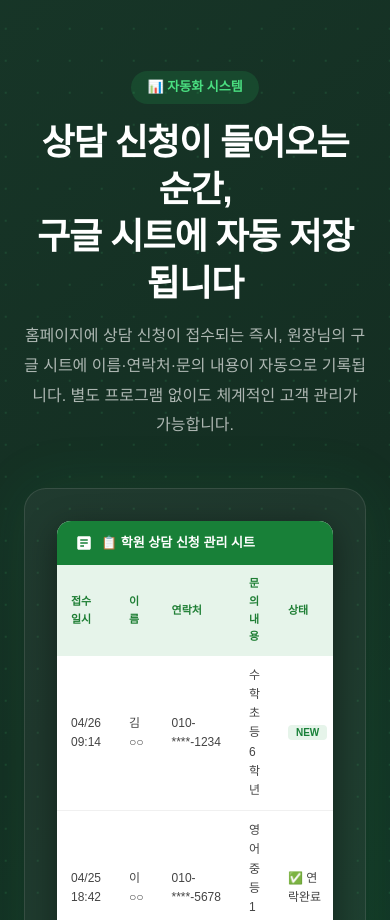
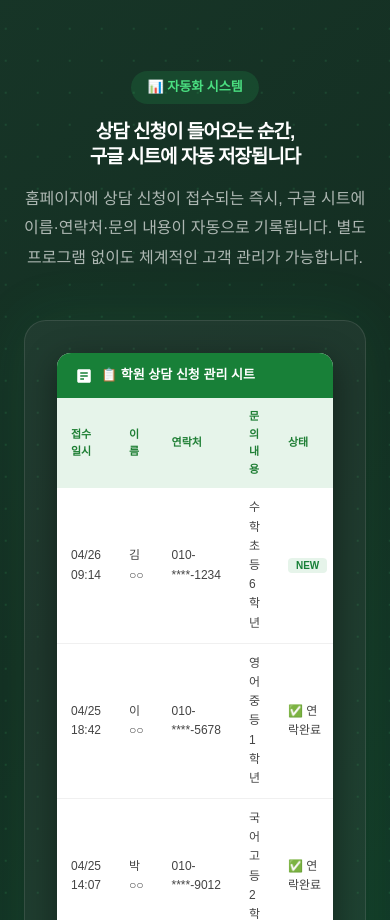
Before and after one commit to esen-pages/mypage, a plain HTML site: page index.html in a window 390 px wide. Shown: the part 6300-7220 px from the top of the page. Drawn offline with Linux system fonts and the light colour scheme.

Commit message:
모바일 반응형 수정

```diff
--- a/index.html
+++ b/index.html
@@ -299,7 +299,7 @@
                 구글 시트에 자동 저장됩니다
             </h2>
             <p>
-                홈페이지에 상담 신청이 접수되는 즉시, 원장님의 구글 시트에 이름·연락처·문의 내용이 자동으로 기록됩니다. 별도 프로그램 없이도 체계적인 고객 관리가 가능합니다.
+                홈페이지에 상담 신청이 접수되는 즉시, 구글 시트에 이름·연락처·문의 내용이 자동으로 기록됩니다. 별도 프로그램 없이도 체계적인 고객 관리가 가능합니다.
             </p>
         </div>
 
--- a/style.css
+++ b/style.css
@@ -1352,7 +1352,7 @@ footer {
     .auto-arrow { display: none; }
     .pricing-grid { grid-template-columns: 1fr; }
 
-    .service-info-text .section-title { font-size: 24px; }
+    .service-info-head .section-title { font-size: 22px; }
     .section-title { font-size: 28px; }
     .final-cta h2 { font-size: 28px; }
     .footer-inner { flex-direction: column; text-align: center; }
@@ -1375,7 +1375,7 @@ footer {
     .title-bottom em { font-size: 1.1em; }
     .hero-subtitle { font-size: 14px; }
 
-    .service-info-text .section-title { font-size: 24px; }
+    .service-info-head .section-title { font-size: 19px; }
     .section-title { font-size: 22px; }
     .final-cta h2 { font-size: 22px; }
 }
```
